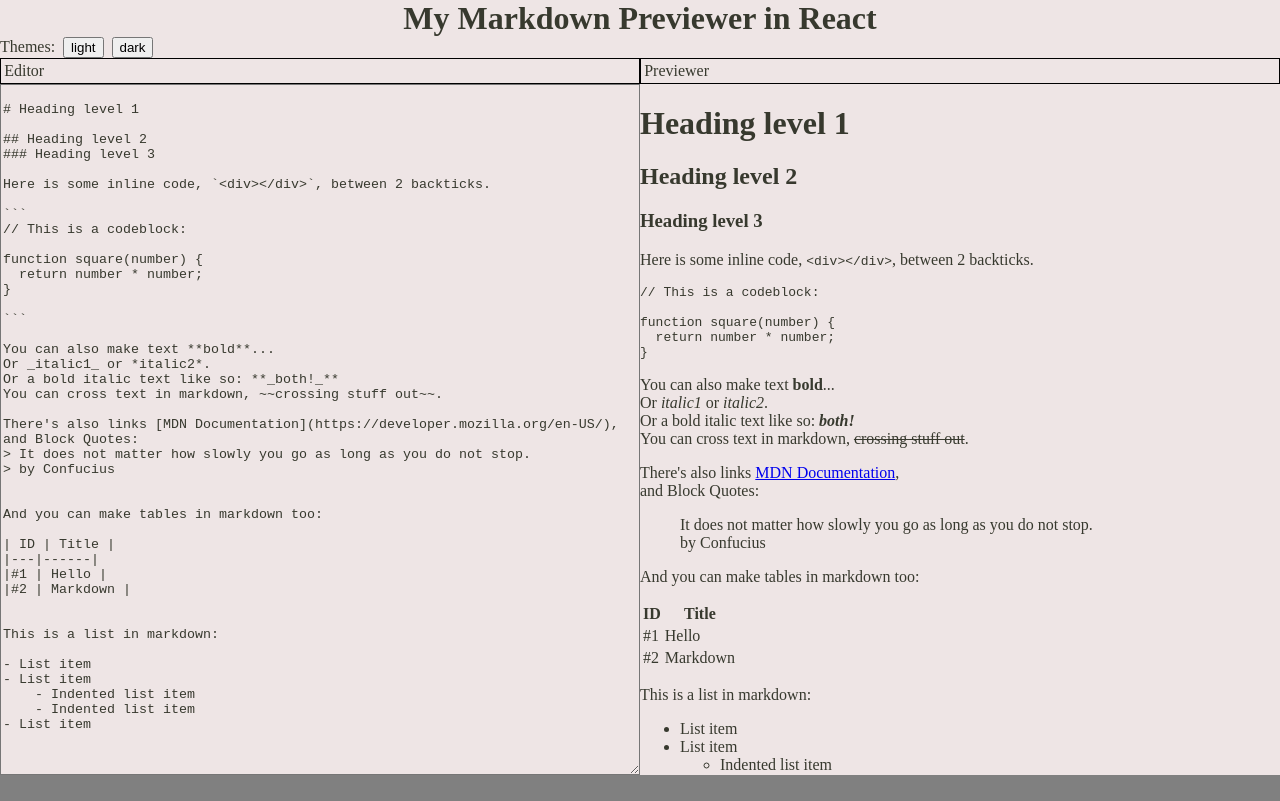
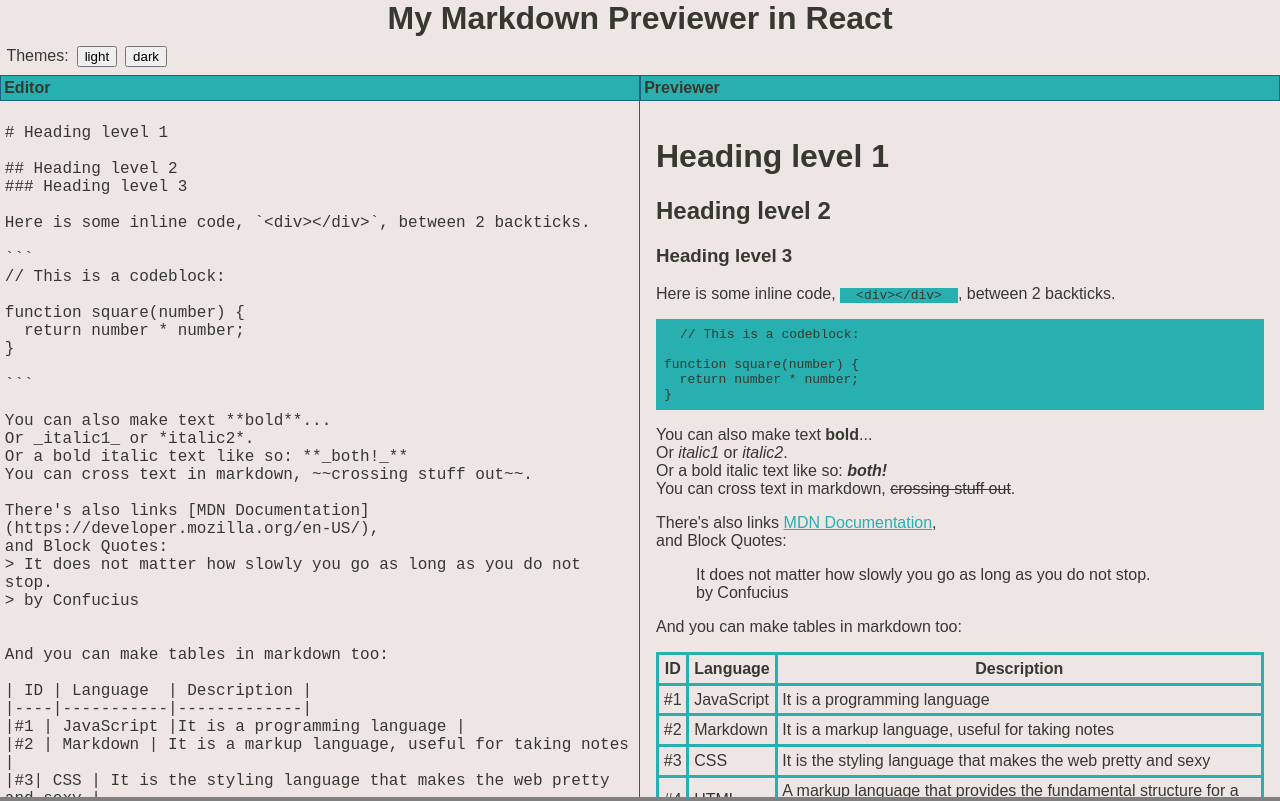
Before and after one commit to costik2020/0022-markdown-previewer, a React (Create React App) app: page / in a window 1280 px wide. Built offline with nearby package versions, Linux system fonts and the light colour scheme.

Commit message:
Coded the 'light' theme using CSS variables

```diff
--- a/src/App.css
+++ b/src/App.css
@@ -1,4 +1,5 @@
 * {
+    /*border: 1px solid black;*/
     box-sizing: border-box;
  }
 
@@ -11,8 +12,15 @@
 
 /*Theme light*/
 .light {
-    --theme-bg-color: #EEE5E5  ;
-    --theme-fg-color: #37392E ;
+    --theme-bg-color: #EEE5E5;
+    --theme-fg-color: #37392E;
+    --theme-bg-color-toolbar: #28AFB0;
+    --theme-border-color: #19647E;
+    --theme-bg-code: #28AFB0;
+    --theme-link-color: #28AFB0;
+    --theme-table-border-color: #28AFB0;
+
+
 /*
 #EEE5E5
 #19647E
@@ -33,7 +41,14 @@ html {
     background-color: var(--theme-bg-color);
 }
 
+
+
+#App {
+    font-family: sans-serif;
+}
 .myMarkdownApp {
+    font-size: 2rem;
+    height: 2.5rem;
     text-align: center;
     padding: 0;
     margin: 0;
@@ -43,6 +58,8 @@ html {
 }
 
 .themes {
+    padding: 0.4rem;
+    height: 2.2rem;
     background-color: var(--theme-bg-color);
     color: var(--theme-fg-color);
 }
@@ -59,16 +76,19 @@ html {
 
  .editorWrap, .previewWrap {
     width: 50%;
-    height: 90vh;
+    height: calc(100vh - 4.7rem);
 
  }
 
  .toolbar {
-     border: 0.1rem solid black;
+     border: 0.1rem solid var(--theme-border-color);
      height: 1.6rem;
      padding: 0.2rem;
-    background-color: var(--theme-bg-color);
+     font-weight: bold;
+     font-family: sans-serif;
+    background-color: var(--theme-bg-color-toolbar);
     color: var(--theme-fg-color);
+
 
  }
 
@@ -76,19 +96,31 @@ html {
 
 
  #editor {
-     width: 100%;
-     height: calc(100% - 1.8rem);
+     padding: 0.3rem;
      font-family: monospace;
-
-    overflow-y: scroll;
-    scrollbar-color: grey transparent;
-    scrollbar-width: thick;
-    background-color: var(--theme-bg-color);
-    color: var(--theme-fg-color);
-
+     font-size: 1rem;
+     border-right: 0.1rem solid var(--theme-border-color);
  }
 
-#preview {
+
+ /*Remove that stubern orange highlight around the textarea form element*/
+ textarea {
+     /*Disable the resizing feature*/
+    resize: none;
+     border: none;
+-moz-box-shadow:none;
+    box-shadow: none;
+ }
+
+textarea:focus {
+outline: none;
+border: none;
+    border: none;
+-moz-box-shadow:none;
+    box-shadow: none;
+}
+
+#editor, #preview {
     width: 100%;
      height: calc(100% - 1.8rem);
 
@@ -100,10 +132,44 @@ html {
     color: var(--theme-fg-color);
 }
 
+/*Style the previewed elements*/
+#preview {
+    padding: 1rem;
+}
 
 #preview img {
     width: 80%;
 }
+
+#preview code {
+    padding: 0 1rem;
+    background-color: var(--theme-bg-code);
+
+}
+
+#preview pre {
+    padding: 0.5rem;
+    background-color: var(--theme-bg-code);
+}
+
+#preview a {
+    color: var(--theme-link-color);
+}
+
+#preview table {
+    border-collapse: collapse;
+    border: 0.2rem solid var(--theme-table-border-color);
+
+}
+
+#preview table * {
+    padding: 0.3rem;
+    border: 0.2rem solid var(--theme-table-border-color);
+}
+
+
+
+
 
 
 
--- a/src/App.js
+++ b/src/App.js
@@ -45,11 +45,12 @@ and Block Quotes:
 
 And you can make tables in markdown too:
 
-| ID | Title |
-|---|------|
-|#1 | Hello |
-|#2 | Markdown |
-
+| ID | Language  | Description |
+|----|-----------|-------------|
+|#1 | JavaScript |It is a programming language |
+|#2 | Markdown | It is a markup language, useful for taking notes |
+|#3| CSS | It is the styling language that makes the web pretty and sexy |
+|#4 | HTML | A markup language that provides the fundamental structure for a page |
 
 This is a list in markdown:
 
```
